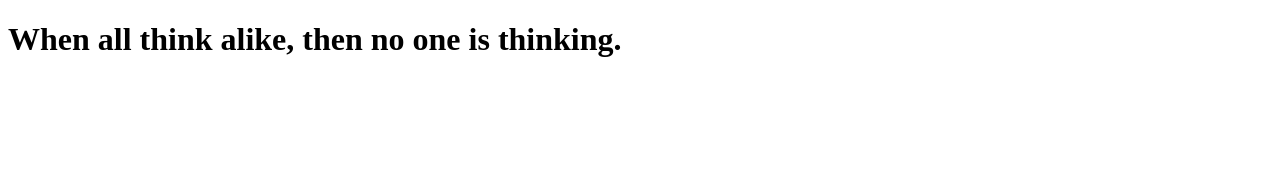
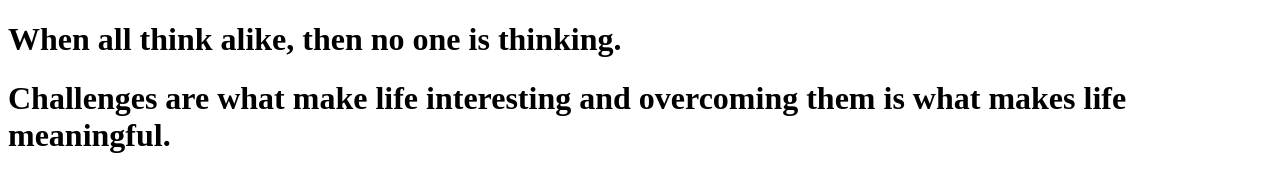
Before and after one commit to kschreiner5/12-6-demo-time, a plain HTML site: page index.html in a window 1280 px wide. Drawn offline with Linux system fonts and the light colour scheme.

Commit message:
Added quote 2

```diff
--- a/index.html
+++ b/index.html
@@ -6,5 +6,6 @@
   </head>
   <body>
     <h1>When all think alike, then no one is thinking.</h1>
+    <h1>Challenges are what make life interesting and overcoming them is what makes life meaningful.</h1>
   </body>
 </html>
```
